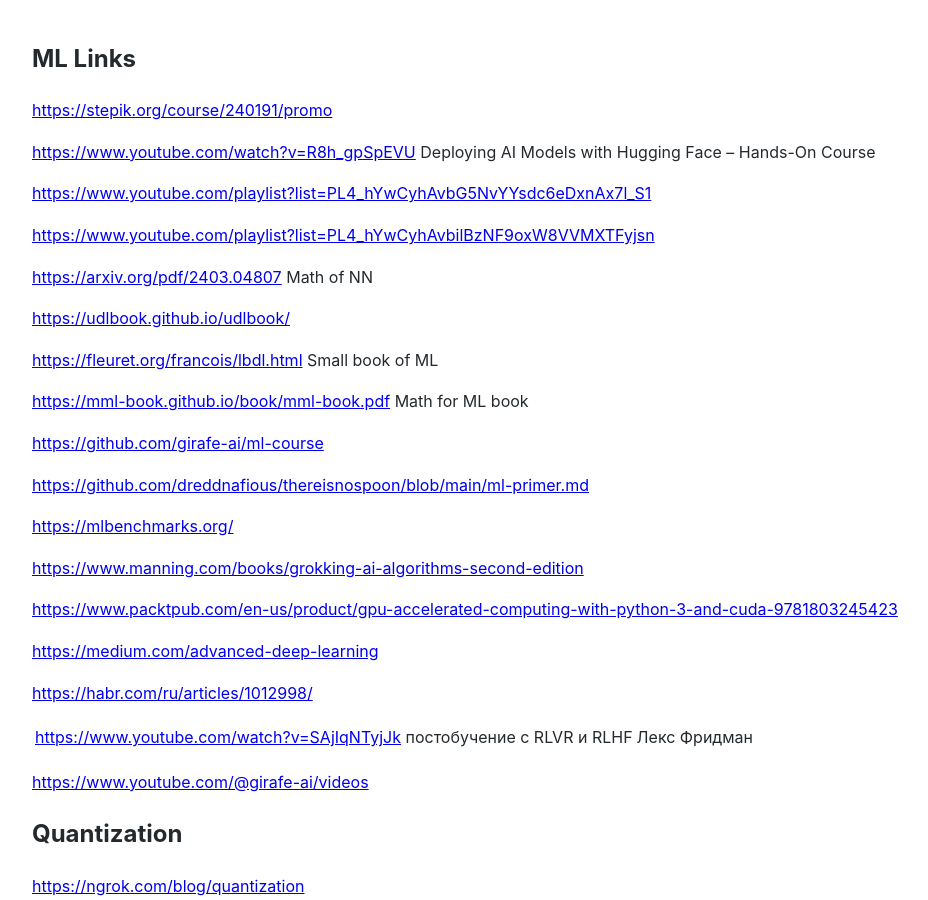
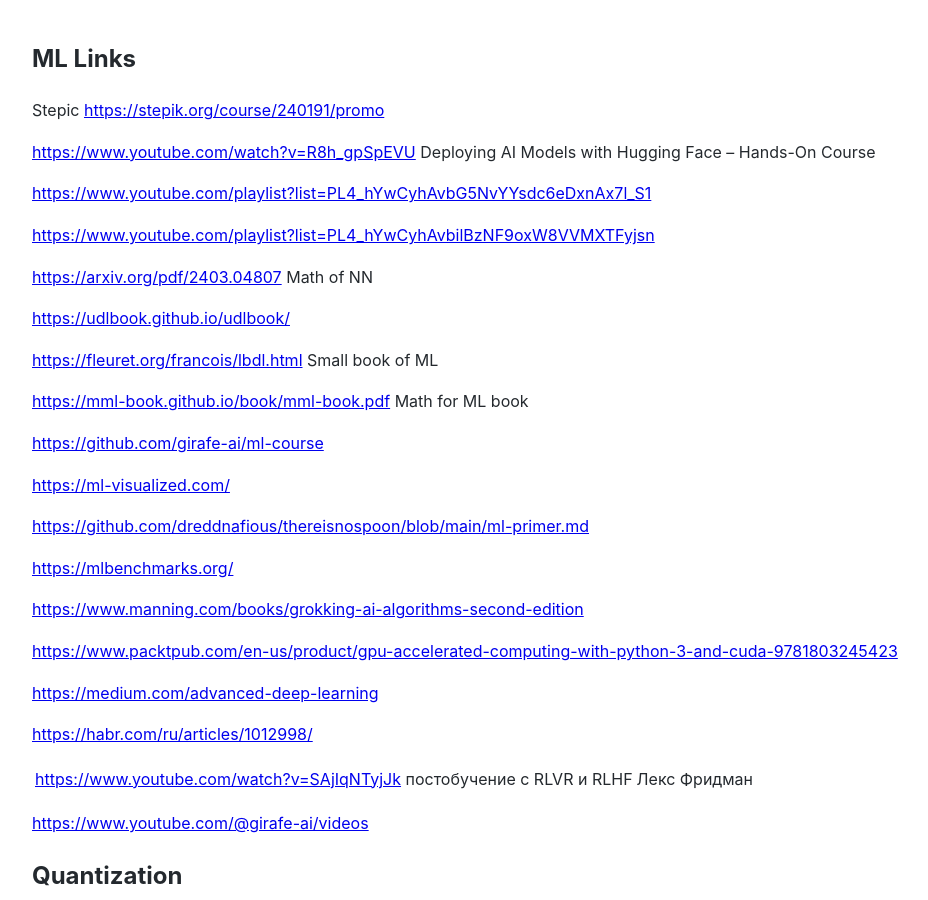
Before and after one commit to Michael-Lubinsky/michael-lubinsky.github.com, a Jekyll site: the page built from ml/mamba.md, in a window 1280 px wide and 900 px high. Shown: the whole window, without its empty margins (158-1086 px from the left). Built offline with Jekyll 4.4.1, drawn with Linux system fonts in a browser that asks for light colours; our own code applies the rules of GitHub Pages for plain Markdown files.

Commit message:
Update mamba.md

```diff
--- a/ml/mamba.md
+++ b/ml/mamba.md
@@ -1,7 +1,7 @@
 ## ML Links
 
 
-
+Stepic
 <https://stepik.org/course/240191/promo>
 
 <https://www.youtube.com/watch?v=R8h_gpSpEVU>
@@ -20,6 +20,8 @@
 <https://mml-book.github.io/book/mml-book.pdf>  Math for ML book
 
 <https://github.com/girafe-ai/ml-course>
+
+<https://ml-visualized.com/>
 
 <https://github.com/dreddnafious/thereisnospoon/blob/main/ml-primer.md>
 
```
